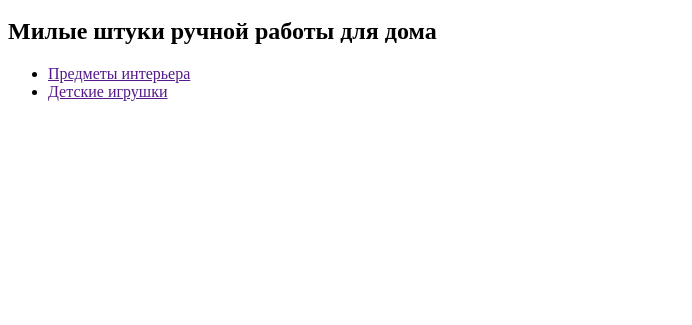
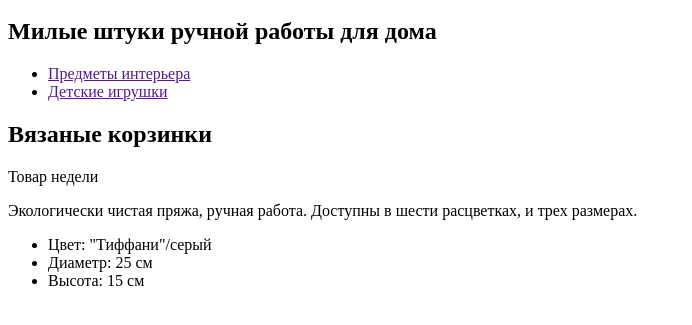
Before and after one commit to Pacata/mishka, a website: page index.html in a window 1280 px wide. Shown: the part 209-534 px from the top of the page, without its empty margins (0-692 px from the left). Drawn offline with Linux system fonts and the light colour scheme.

Commit message:
Added list of product characteristics of the week

```diff
--- a/index.html
+++ b/index.html
@@ -9,6 +9,7 @@
   <body>
 
     <header class="page-header">
+
       <h1 class="page-header__title">Магазин Мишка</h1> <!-- скрыт -->
       <div class="logo">
         <img class="logo__img" src="http://placehold.it/86x35" alt="Логотип Мишка" width="86" height="35">
@@ -34,12 +35,15 @@
     </header>
 
     <main class="main-index">
+
       <section class="promo-handmade">
+
         <header class="promo-handmade__header">
           <h2 class="page-header__title">
             Милые штуки ручной работы для дома
           </h2>
         </header>
+
         <nav class="nav-catalog">
           <ul class="nav-catalog__list">
             <li class="nav-catalog__item">
@@ -50,6 +54,32 @@
             </li>
           </ul>
         </nav>
+
+      </section>
+
+      <section class="product-week">
+
+        <h2 class="product-week__title">Вязаные корзинки</h2>
+        <span class="product-week__subtitle">Товар недели</span>
+        <p class="product-week__descr">Экологически чистая пряжа, ручная работа.
+          Доступны в шести расцветках, и трех размерах.
+        </p>
+
+        <ul class="product-week__specification specification-product">
+          <li class="specification-product__item">
+            <span class="specification-product__parameter">Цвет:</span>
+            <span class="specification-product_value">"Тиффани"/серый</span>
+          </li>
+          <li class="specification-product__item">
+            <span class="specification-product__parameter">Диаметр:</span>
+            <span class="specification-product_value">25 см</span>
+          </li>
+          <li class="specification-product__item">
+            <span class="specification-product__parameter">Высота:</span>
+            <span class="specification-product_value">15 см</span>
+          </li>
+        </ul>
+
       </section>
     </main>
   </body>
```
